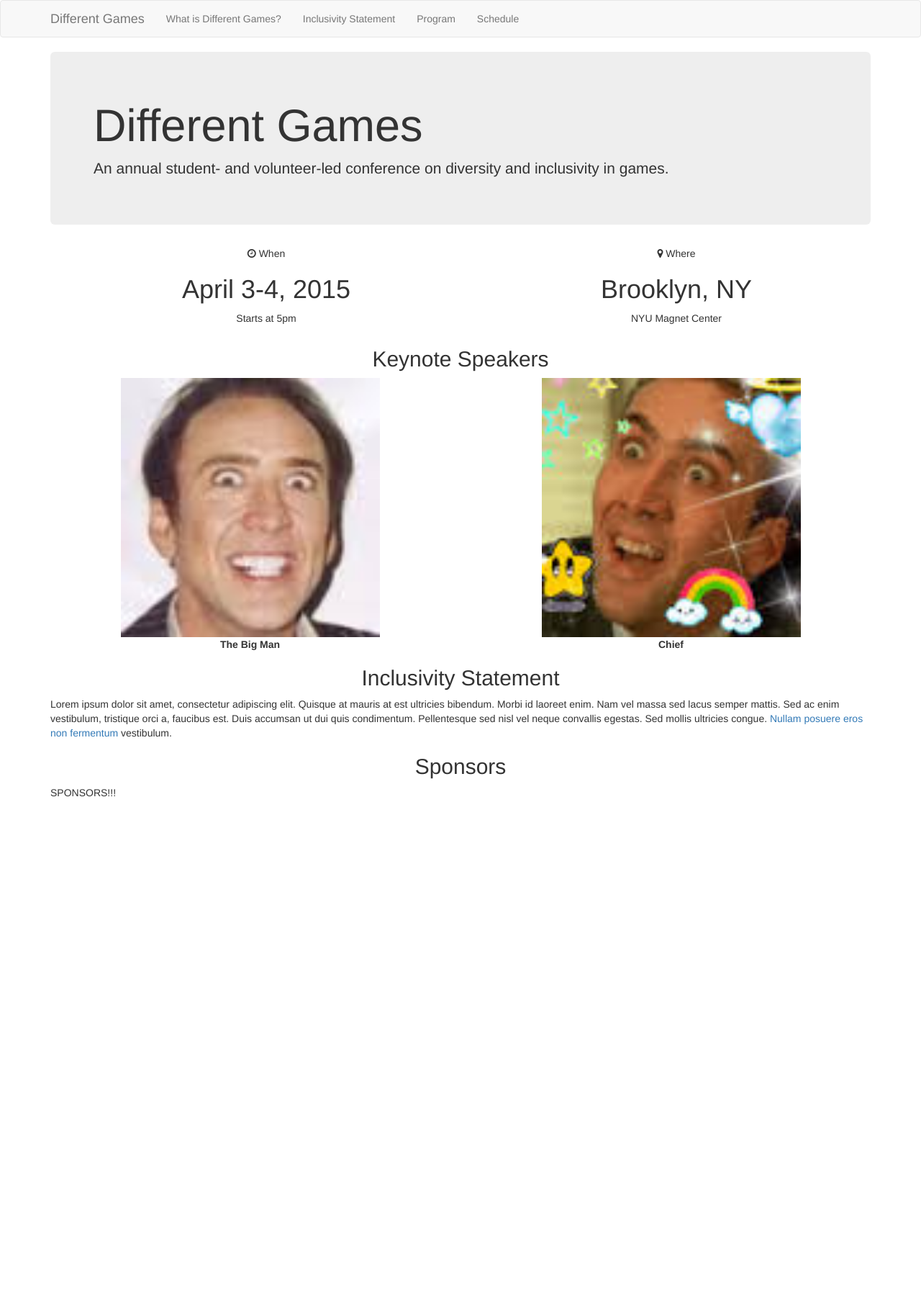
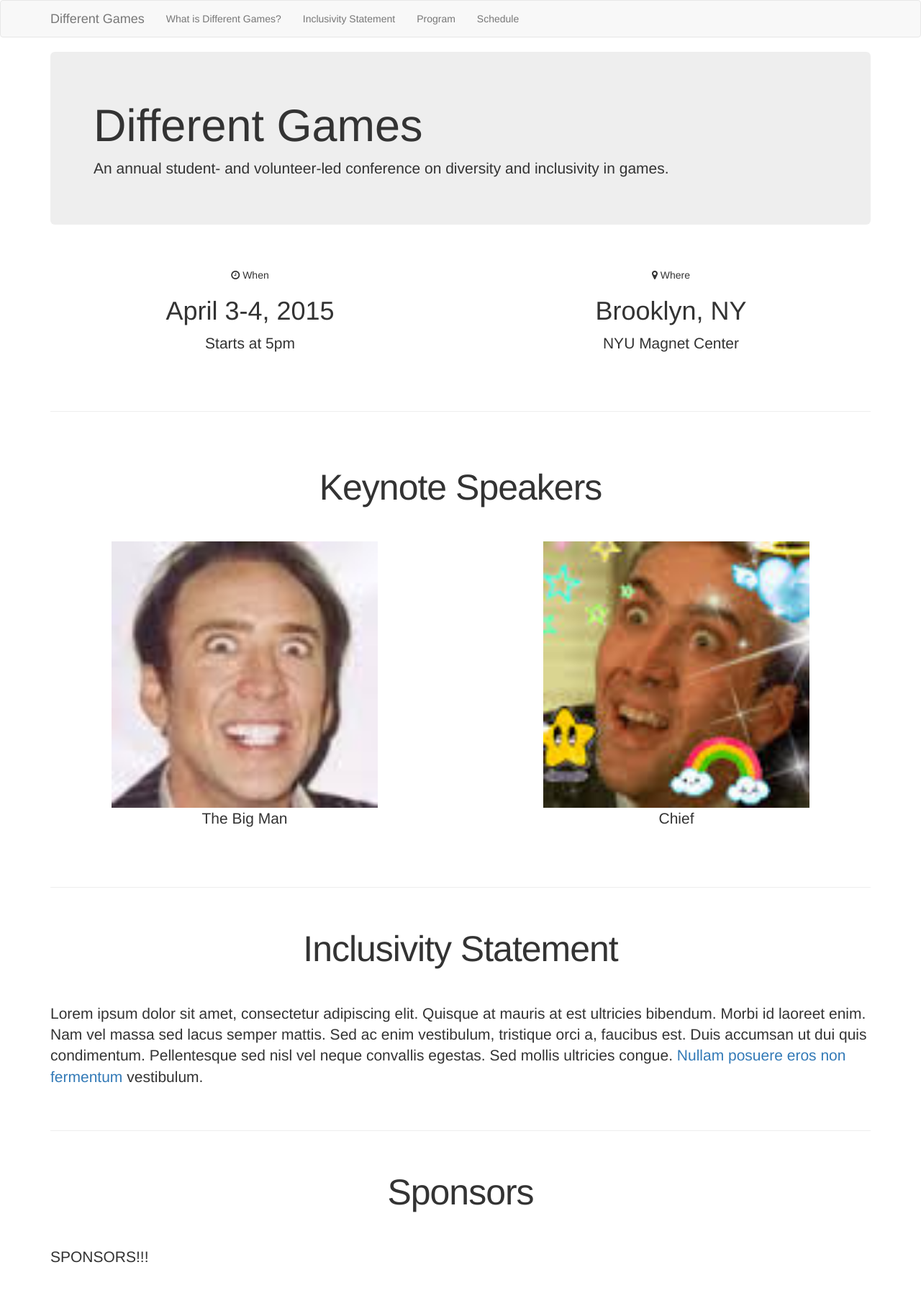
Before and after one commit to differentgames/differentgames.github.io, a Jekyll site: the page built from index.html, in a window 1280 px wide. Shown: the whole page at 72% size. Built offline with Jekyll 4.4.1, drawn with Linux system fonts in a browser that asks for light colours; nearby versions of some CDN libraries; before the commit the page ends 1111 px from its top, so only the background shows below that.

Commit message:
Make everything huge on the front page

```diff
--- a/css/main.scss
+++ b/css/main.scss
@@ -3,42 +3,33 @@
 ---
 @charset "utf-8";
 
-
-
-// Our variables
-$base-font-family: Helvetica, Arial, sans-serif;
-$base-font-size:   16px;
-$small-font-size:  $base-font-size * 0.875;
-$base-line-height: 1.5;
-
-$spacing-unit:     30px;
-
-$text-color:       #111;
-$background-color: #fdfdfd;
-$brand-color:      #2a7ae2;
-
-$grey-color:       #828282;
-$grey-color-light: lighten($grey-color, 40%);
-$grey-color-dark:  darken($grey-color, 25%);
-
-$on-palm:          600px;
-$on-laptop:        800px;
-
-
-
-// Using media queries with like this:
-// @include media-query($palm) {
-//     .wrapper {
-//         padding-right: $spacing-unit / 2;
-//         padding-left: $spacing-unit / 2;
-//     }
-// }
-@mixin media-query($device) {
-    @media screen and (max-width: $device) {
-        @content;
-    }
+body {
+  padding-bottom: 40px;
 }
 
+.featurette-divider {
+  margin: 60px 0;
+}
 
+.jumbotron {
+  margin-bottom: 60px;
+}
 
-// Import partials from `sass_dir` (defaults to `_sass`)
+.featurette-heading {
+  font-weight: 300;
+  line-height: 1;
+  letter-spacing: -1px;
+  margin-bottom: 25px;
+}
+
+@media (min-width: 768px) {
+  .featurette-heading {
+    font-size: 50px;
+  }
+}
+
+@media (min-width: 992px) {
+  .featurette-heading {
+    margin-bottom: 50px;
+  }
+}
--- a/index.html
+++ b/index.html
@@ -10,34 +10,42 @@
   </p>
 </div>
 
-<div class="container">
+
+<div class="row">
   <div class="col-xs-6 text-center">
     <p><i class="fa fa-clock-o"></i> When</p>
     <h1>April 3-4, 2015</h1>
-    <p>Starts at 5pm</p>
+    <p class="lead">Starts at 5pm</p>
   </div>
 
   <div class="col-xs-6 text-center">
     <p><i class="fa fa-map-marker"></i> Where</p>
     <h1>Brooklyn, NY</h1>
-    <p>NYU Magnet Center</p>
+    <p class="lead">NYU Magnet Center</p>
   </div>
 </div>
 
-<h2 class="text-center">Keynote Speakers</h2>
+<hr class="featurette-divider">
+
+<div class="row featurette">
+  <h2 class="featurette-heading text-center">Keynote Speakers</h2>
   <div class="row text-center">
     <div class="col-xs-4 col-xs-offset-1">
       <img src="/assets/cage1.jpg" class="img-responsive" style="width: 100%;"/>
-    <strong>The Big Man</strong>
+      <p class="lead">The Big Man</p>
     </div>
     <div class="col-xs-4 col-xs-offset-2">
       <img src="/assets/cage6.jpg" class="img-responsive" style="width: 100%;"/>
-    <strong>Chief</strong>
+      <p class="lead">Chief</p>
+    </div>
   </div>
 </div>
 
-<h2 class="text-center">Inclusivity Statement</h2>
-<p>
+<hr class="featurette-divider">
+
+<div class="featurette">
+  <h2 class="featurette-heading text-center">Inclusivity Statement</h2>
+  <p class="lead">
     Lorem ipsum dolor sit amet, consectetur adipiscing elit. Quisque at mauris at
     est ultricies bibendum. Morbi id laoreet enim. Nam vel massa sed lacus semper
     mattis. Sed ac enim vestibulum, tristique orci a, faucibus est. Duis accumsan
@@ -45,6 +53,11 @@
     Sed mollis ultricies congue. <a href="/inclusivity">Nullam posuere eros non fermentum</a>
     vestibulum.
   </p>
+</div>
 
-<h2 class="text-center">Sponsors</h2>
-SPONSORS!!!
+<hr class="featurette-divider">
+
+<div class="featurette">
+  <h2 class="featurette-heading text-center">Sponsors</h2>
+  <p class="lead">SPONSORS!!!</p>
+</div>
```
Lines whose indentation alone changed are shown as unchanged.
